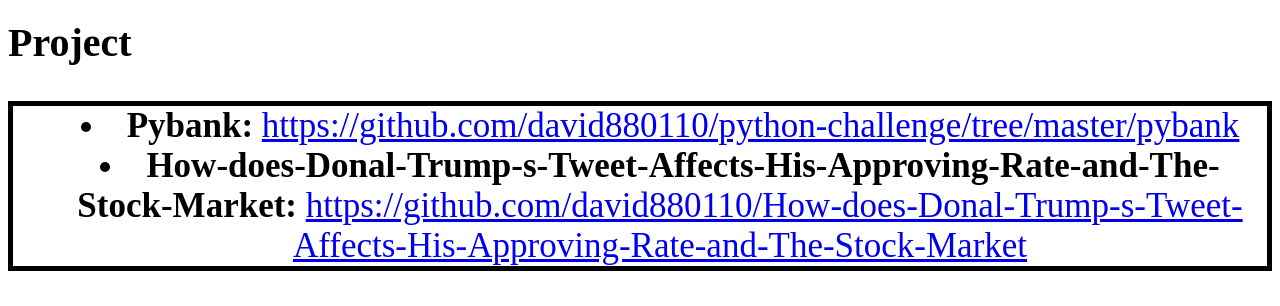
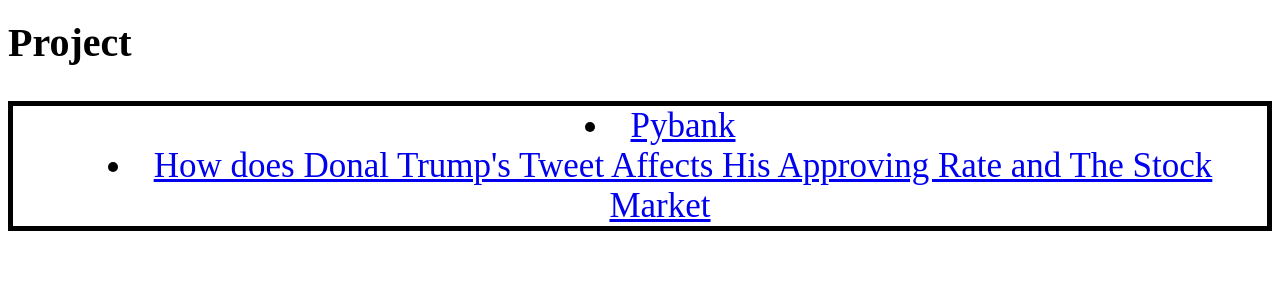
Before and after one commit to david880110/david880110.github.io, a plain HTML site: page index.html in a window 1280 px wide. Shown: the part 746-1052 px from the top of the page. After the commit the page ends 1012 px from the top, so only its background shows below. Drawn offline with Linux system fonts and the light colour scheme.

Commit message:
refresh index

```diff
--- a/index.html
+++ b/index.html
@@ -22,8 +22,8 @@
   </ul>
   <h2>Project</h2>
   <ul>
-    <li><strong>Pybank:</strong> <a href="#">https://github.com/david880110/python-challenge/tree/master/pybank</a></li>
-	<li><strong>How-does-Donal-Trump-s-Tweet-Affects-His-Approving-Rate-and-The-Stock-Market:</strong> <a href="#">https://github.com/david880110/How-does-Donal-Trump-s-Tweet-Affects-His-Approving-Rate-and-The-Stock-Market</a></li>
+    <li><a href="https://github.com/david880110/python-challenge/tree/master/pybank">Pybank</a></li>
+	<li><a href="https://github.com/david880110/How-does-Donal-Trump-s-Tweet-Affects-His-Approving-Rate-and-The-Stock-Market">How does Donal Trump's Tweet Affects His Approving Rate and The Stock Market</a></li>
 
   </ul>
 
```
